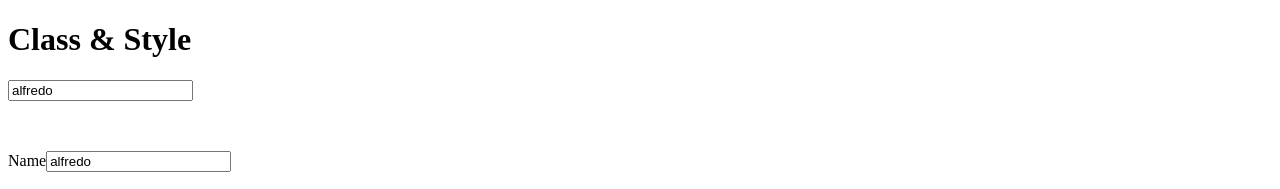
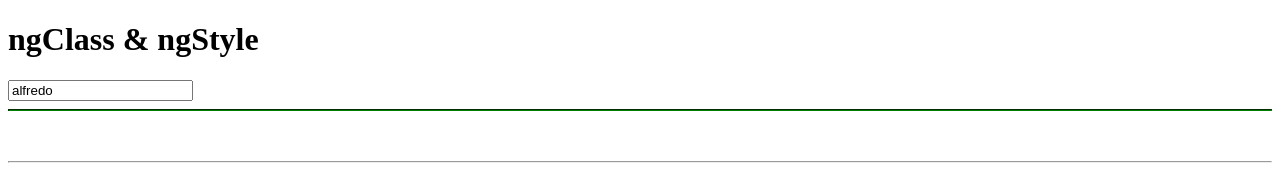
Before and after one commit to alfredosumosav/my-store, an Angular app: page / in a window 1280 px wide. Shown: the top 189 px of the page. Built offline with nearby package versions, Linux system fonts and the light colour scheme.

Commit message:
ngClass directive

```diff
--- a/src/app/app.component.html
+++ b/src/app/app.component.html
@@ -1,3 +1,13 @@
+<h1>ngClass & ngStyle</h1>
+<input type="text" required #nameInput4="ngModel" [(ngModel)]="person.name" />
+<hr class="line-error" [ngClass]="{
+  'valid': nameInput4.valid,
+  'invalid': nameInput4.invalid
+}" />
+<p class="message-error" [class.invalid]="nameInput4.invalid">
+  Field required
+</p>
+<hr />
 <h1>Class & Style</h1>
 <input type="text" required #nameInput2="ngModel" [(ngModel)]="person.name" />
 <p class="message-error" [class.invalid]="nameInput2.invalid">
--- a/src/app/app.component.scss
+++ b/src/app/app.component.scss
@@ -36,6 +36,19 @@
   grid-template-columns: repeat(2, 1fr);
 }
 
+.line-error {
+  height: 0;
+  border-bottom: 1px solid;
+
+  &.valid {
+    border-color: green;
+  }
+
+  &.invalid {
+    border-color: red;
+  }
+}
+
 @media screen and (min-width: 40em) {
 
   .products--grid {
```
